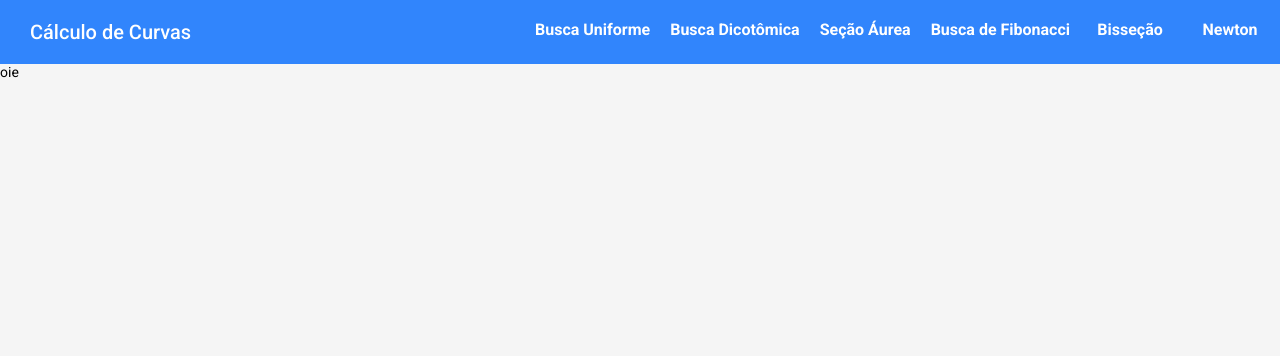
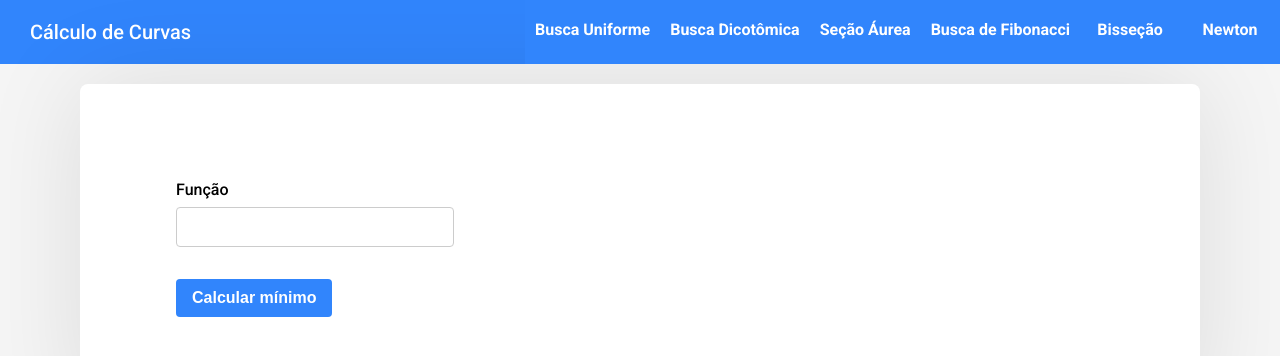
Before and after one commit to sarahfoi/T2PO2, a React (Create React App) app: page /metodos/uniforme in a window 1280 px wide. Shown: the top 356 px of the page. Built offline with nearby package versions, Linux system fonts and the light colour scheme.

Commit message:
Criando o forms em Uniforme

```diff
--- a/package.json
+++ b/package.json
@@ -11,7 +11,8 @@
     "react": "^16.13.1",
     "react-dom": "^16.13.1",
     "react-router-dom": "^5.1.2",
-    "react-scripts": "3.4.1"
+    "react-scripts": "3.4.1",
+    "yup": "^0.28.5"
   },
   "scripts": {
     "start": "react-scripts start",
--- a/src/global.css
+++ b/src/global.css
@@ -11,6 +11,24 @@ body{
     font: 400 14px Roboto, sans-serif;
     background: #f5f5f5;
     -webkit-font-smoothing: antialiased;
+}
+
+button.submit{
+    background: #3185FC;
+    border: 0;
+    border-radius: 4px;
+    margin-top: 16px;
+    display: inline-block;
+    text-align: center;
+    color: #FFF;
+    font-size: 16px;
+    font-weight: 700;
+    transition: filter 0.2s;
+    padding: 10px 16px 10px 16px;
+}
+button:hover{
+    filter: brightness(90%);
+    cursor: pointer;
 }
 
 .button{
@@ -30,4 +48,61 @@ body{
 
 .button:hover{
     filter: brightness(90%);
+    cursor: pointer;
 }
+
+.form-container{
+    width: 100%;
+    max-width: 1120px;
+    height: 100vh;
+    margin: 0 auto;
+    flex-direction: column;
+    align-items: center;
+}
+
+.form-container section.form{
+    width: 100%;
+    margin-right: 30px;
+    margin-top: 20px;
+    background: white;
+    box-shadow: 0 0 100px rgba(0,0,0,0.1);
+    border-radius: 8px;
+    padding: 96px;
+    display: flex;
+    align-items: center;
+    justify-content: space-between;
+}
+
+.form-container section.form form{
+    width: 100%;
+}
+
+.input-container{
+    display: block;
+    margin-bottom: 16px;
+}
+
+.input-container label{
+    display: inline-block;
+    font-size: 16px;
+    font-weight: 500;
+    text-align: left;
+    padding-right: 16px;
+}
+.input-container input{
+    display: flex;
+    width: 30%;
+    height: 40px;
+    font-size: 16px;
+    margin-top: 8px;
+    padding-left: 16px;
+    padding-right: 16px;
+    border-radius: 4px;
+    border-width: 1px;
+    border-style: solid;
+    border-color: #CCC;
+
+}
+.input-container .error{
+    margin-top: 8px;
+}
--- a/src/pages/Uniforme/index.js
+++ b/src/pages/Uniforme/index.js
@@ -1,8 +1,51 @@
-import React from 'react';
-import './styles.css';
+import React from "react";
+import "./styles.css";
+import { useFormik } from "formik";
+import * as yup from "yup";
 
-export default function Uniforme(){
-    return(<div>
-        oie
-    </div>);
+export default function Uniforme() {
+  const formik = useFormik({
+    initialValues: {
+      f: "",
+      a: 0,
+      b: 0,
+      d: 0,
+    },
+    validationSchema: yup.object({
+      f: yup.string().required("Obrigatório").label("Função"),
+      // a: yup.number().required("Obrigatório").label("a"),
+      //b: yup.number().required("Obrigatório").label("b"),
+      //d: yup.number().required("Obrigatório").moreThan(0).label("&Delta;"),
+    }),
+    onSubmit: (values) => {
+      alert(JSON.stringify(values, null, 2));
+    },
+  });
+
+  return (
+    <div className="form-container">
+      <section className="form">
+        <form onSubmit={formik.handleSubmit}>
+          <div className="input-container">
+            <label htmlFor="f">Função</label>
+            <input
+              id="f"
+              name="f"
+              type="text"
+              onChange={formik.handleChange}
+              onBlur={formik.handleBlur}
+              value={formik.values.f}
+            />
+            {formik.touched.f && formik.errors.f ? (
+              <div className="error">{formik.errors.f}</div>
+            ) : null}
+          </div>
+
+          <button type="submit" className="submit">
+            Calcular mínimo
+          </button>
+        </form>
+      </section>
+    </div>
+  );
 }
```
Also changed, not shown: 1 other file (tests, documents, lock files or other folders).
